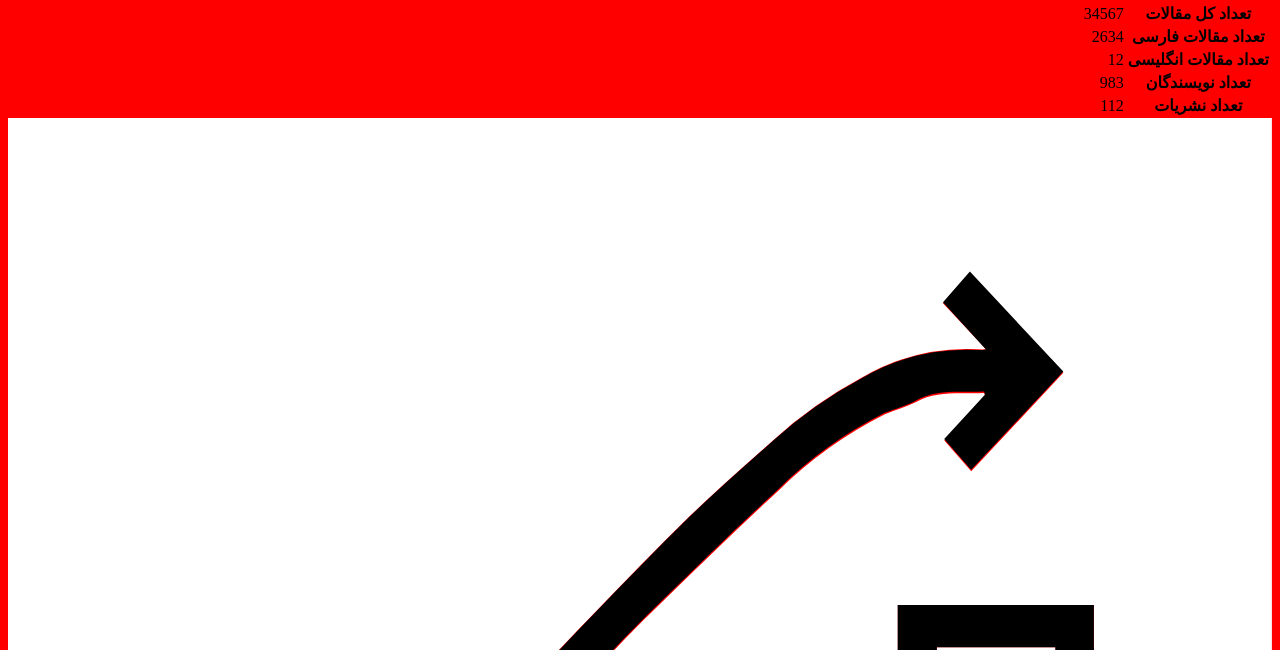
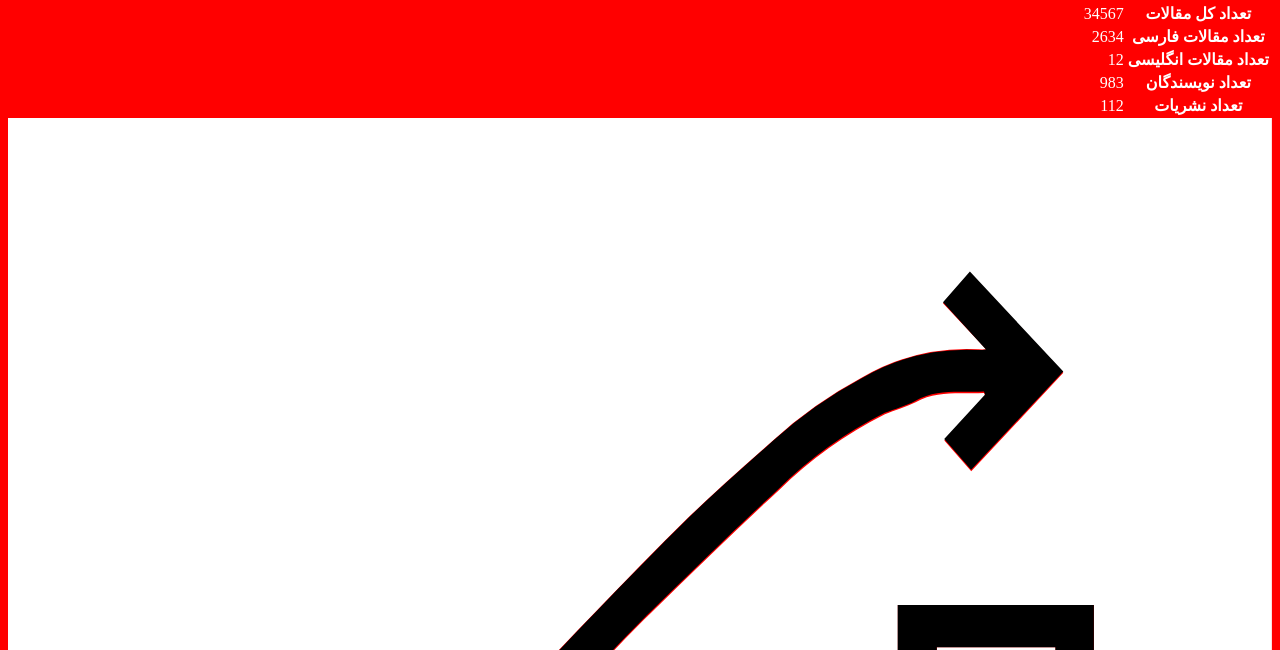
Before and after one commit to Namvarii/exir-css-scimed--deprecated, a website built with webpack: page index.html in a window 1280 px wide. Shown: the part 150-800 px from the top of the page. Built offline with nearby package versions, Linux system fonts and the light colour scheme.

Commit message:
add color to body

```diff
--- a/index.html
+++ b/index.html
@@ -7,7 +7,7 @@
 	<script src="dist/vendor.bundle.js"></script>
 	<link rel="stylesheet" href="dist/font/font.css">
 </head>
-<body style="background: red">
+<body style="background: red; color: white;">
 <header class="header">
 	<div class="row align-top">
 		<div class="medium-6 columns">
```
